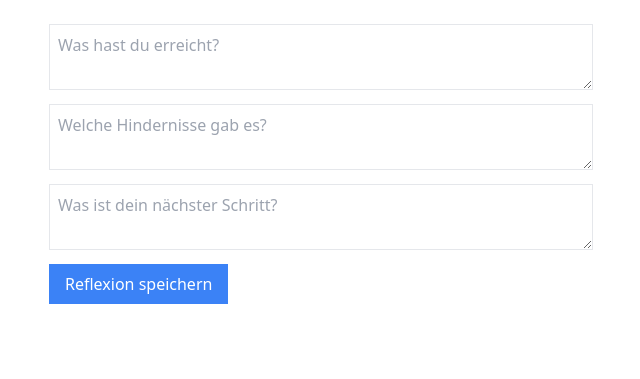
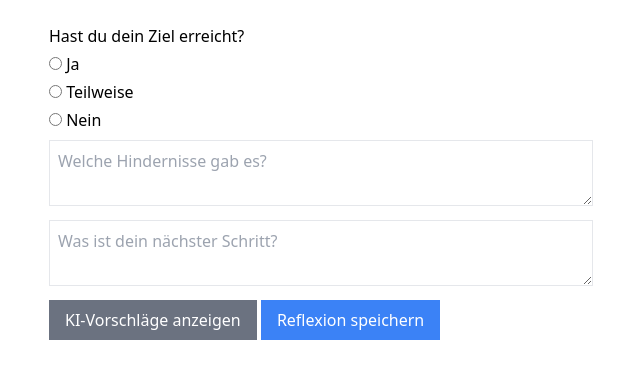
Before and after one commit to jo2000we/EduNav, a Django app: page /reflection/ in a window 1280 px wide. Shown: the top 379 px of the page, without its empty margins (319-959 px from the left). Run offline with Django 4.2, Linux system fonts and the light colour scheme; the visitor is signed in with stand-in values (Sample User, id 1); data comes from the database, SQL or seed files in the repository; data that the repository does not hold is empty; some libraries are stand-ins or nearby versions.

Commit message:
Add reflection form with AI suggestions and link

```diff
--- a/src/accounts/views.py
+++ b/src/accounts/views.py
@@ -12,6 +12,7 @@ from rest_framework.permissions import AllowAny
 from .models import User
 from .serializers import LoginSerializer, UserSerializer
 from lessons.models import LessonSession, UserSession
+from goals.models import Goal
 
 
 class LoginView(APIView):
@@ -71,7 +72,12 @@ def reflection_page(request):
     today = timezone.now().date()
     lesson, _ = LessonSession.objects.get_or_create(date=today)
     user_session, _ = UserSession.objects.get_or_create(user=request.user, lesson_session=lesson)
-    return render(request, "reflection.html", {"user_session_id": user_session.id})
+    goal = Goal.objects.filter(user_session=user_session).first()
+    context = {
+        "user_session_id": user_session.id,
+        "goal_id": getattr(goal, "id", ""),
+    }
+    return render(request, "reflection.html", context)
 
 
 def login_page(request):
--- a/templates/dashboard.html
+++ b/templates/dashboard.html
@@ -8,6 +8,6 @@
     {% else %}
     <a href="{% url 'goal_kg' %}" class="bg-green-500 text-white px-4 py-2 text-center w-full sm:w-auto">Ziel setzen</a>
     {% endif %}
-    <a href="{% url 'reflection' %}" class="bg-blue-500 text-white px-4 py-2 text-center w-full sm:w-auto">Reflexion</a>
+    <a href="{% url 'reflection' %}" class="bg-blue-500 text-white px-4 py-2 text-center w-full sm:w-auto">Reflexion starten</a>
 </div>
 {% endblock %}
--- a/templates/reflection.html
+++ b/templates/reflection.html
@@ -1,14 +1,54 @@
 {% extends 'base.html' %}
 {% block title %}Reflexion{% endblock %}
 {% block content %}
-<div x-data="{submitted:false}">
-    <form x-show="!submitted" hx-post="/api/reflections/" hx-swap="none" @htmx:afterRequest="submitted=true" class="space-y-2">
+<div x-data="reflectionForm()" class="space-y-2">
+    <form x-show="!submitted"
+          hx-post="/api/reflections/"
+          hx-swap="none"
+          @htmx:afterRequest="submitted=true; setTimeout(()=>window.location.href='{% url 'dashboard' %}',1500)"
+          class="space-y-2">
         <input type="hidden" name="user_session" value="{{ user_session_id }}">
-        <textarea name="result" class="w-full border p-2" placeholder="Was hast du erreicht?"></textarea>
+        <input type="hidden" name="goal" value="{{ goal_id }}">
+        <div class="space-y-1">
+            <p>Hast du dein Ziel erreicht?</p>
+            <label class="block"><input type="radio" name="result" value="yes"> Ja</label>
+            <label class="block"><input type="radio" name="result" value="partial"> Teilweise</label>
+            <label class="block"><input type="radio" name="result" value="no"> Nein</label>
+        </div>
         <textarea name="obstacles" class="w-full border p-2" placeholder="Welche Hindernisse gab es?"></textarea>
         <textarea name="next_step" class="w-full border p-2" placeholder="Was ist dein nächster Schritt?"></textarea>
+        <button type="button"
+                class="bg-gray-500 text-white px-4 py-2 w-full sm:w-auto"
+                hx-post="/api/vg/next-step/suggest/"
+                hx-include="closest form"
+                hx-swap="none"
+                @htmx:afterRequest="handleSuggestions">KI-Vorschläge anzeigen</button>
+        <div class="space-y-1" x-show="suggestions.length">
+            <template x-for="s in suggestions" :key="s">
+                <button type="button" class="border w-full text-left px-2 py-1"
+                        hx-post="/api/vg/next-step/suggest/"
+                        :hx-vals="{selected: s}"
+                        hx-include="closest form"
+                        hx-swap="none"
+                        @htmx:afterRequest="submitted=true; setTimeout(()=>window.location.href='{% url 'dashboard' %}',1500)"
+                        x-text="s"></button>
+            </template>
+        </div>
         <button class="bg-blue-500 text-white px-4 py-2 w-full sm:w-auto">Reflexion speichern</button>
     </form>
     <div x-show="submitted" class="p-4 bg-green-100 rounded">Danke für deine Reflexion!</div>
 </div>
+<script>
+function reflectionForm(){
+    return {
+        suggestions: [],
+        submitted: false,
+        handleSuggestions(e){
+            let data = {};
+            try { data = JSON.parse(e.detail.xhr.responseText); } catch(err){}
+            this.suggestions = data.suggestions || [];
+        }
+    }
+}
+</script>
 {% endblock %}
```
